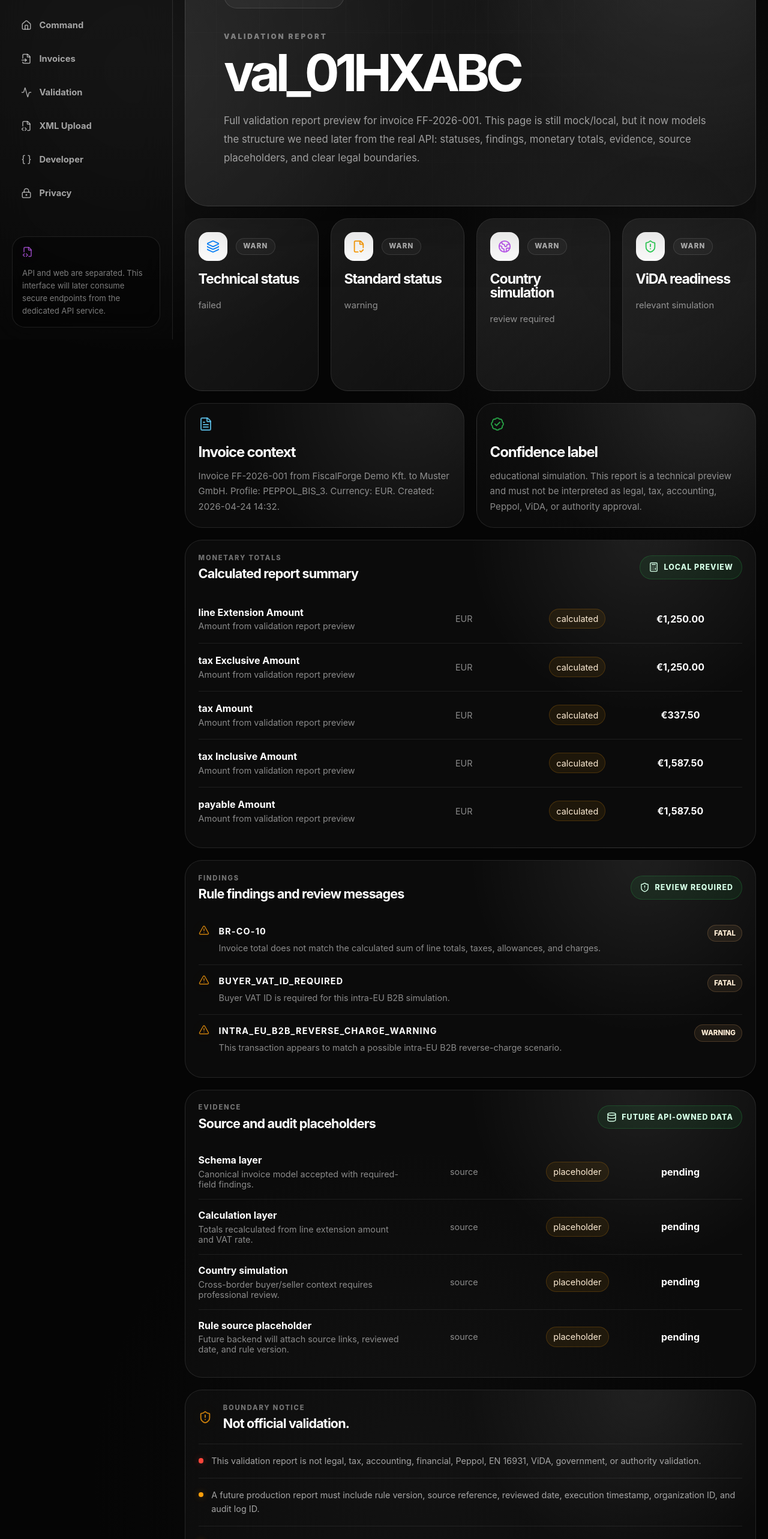
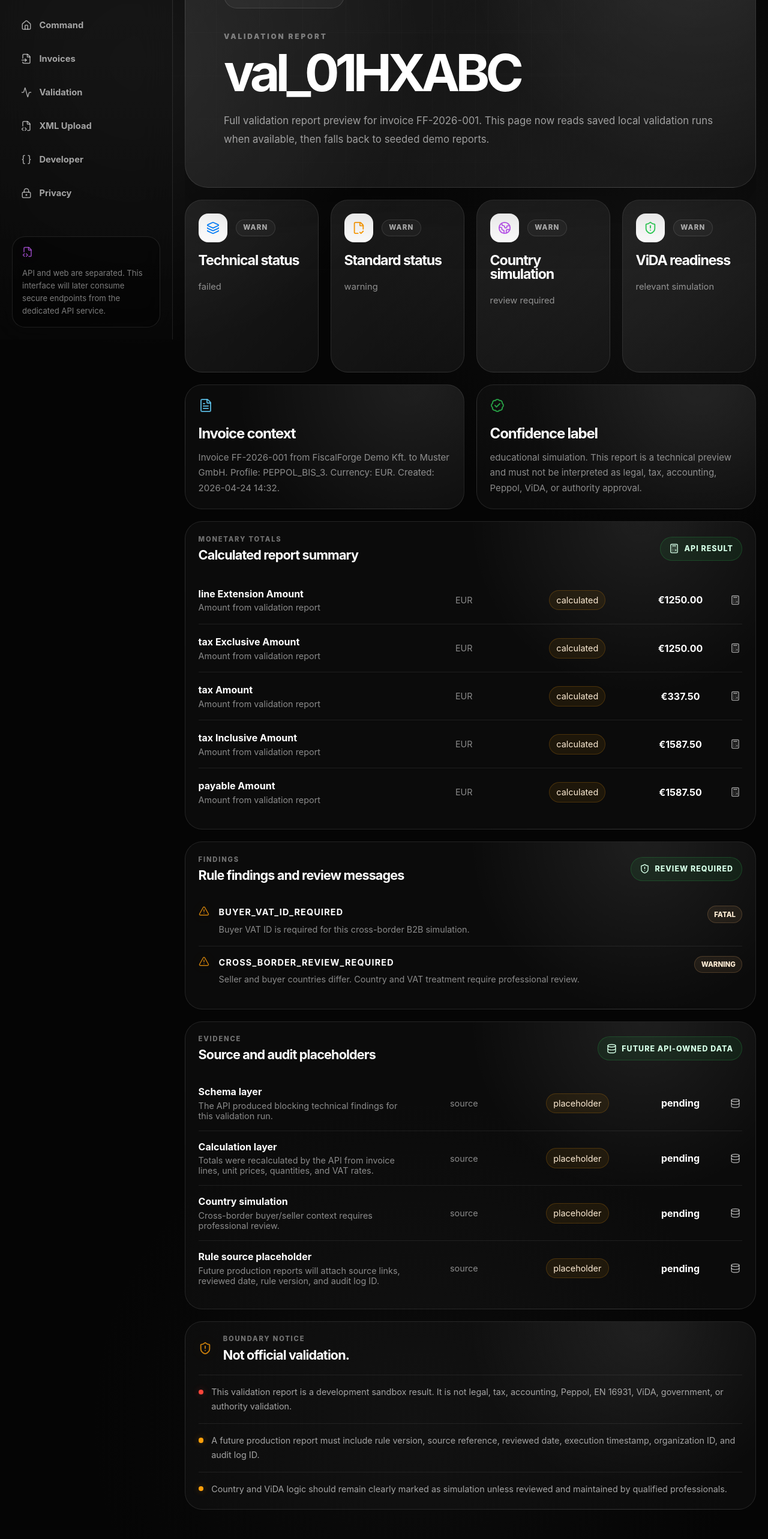
Before and after one commit to faiazrahman27/fiscalforgeeu, a Next.js app in the folder apps/web/: page /workspace/validation-runs/1 in a window 1280 px wide. Shown: the part 234-2800 px from the top of the page at 60% size. Built offline with nearby package versions, Linux system fonts and the light colour scheme.

Commit message:
Store API validation runs in local history

```diff
--- a/apps/web/app/workspace/validation-runs/[id]/page.tsx
+++ b/apps/web/app/workspace/validation-runs/[id]/page.tsx
@@ -1,4 +1,8 @@
+"use client";
+
+import { useEffect, useMemo, useState } from "react";
 import Link from "next/link";
+import { useParams } from "next/navigation";
 import {
   AlertTriangle,
   ArrowLeft,
@@ -11,10 +15,50 @@ import {
   Layers3,
   ShieldAlert
 } from "lucide-react";
-import { validationFindings } from "../../../../lib/mock-data";
 
-const validationRunDetails = {
-  val_01HXABC: {
+type FindingSeverity = "info" | "warning" | "fatal";
+
+type ValidationFinding = {
+  code: string;
+  severity: FindingSeverity;
+  message: string;
+};
+
+type ValidationTotals = {
+  lineExtensionAmount: string;
+  taxExclusiveAmount: string;
+  taxAmount: string;
+  taxInclusiveAmount: string;
+  payableAmount: string;
+};
+
+type SavedValidationRun = {
+  id: string;
+  invoiceNumber: string;
+  buyer: string;
+  seller: string;
+  createdAt: string;
+  technicalStatus: string;
+  standardStatus: string;
+  countrySimulationStatus: string;
+  vidaReadinessStatus: string;
+  confidence: string;
+  profile: string;
+  currency: string;
+  totals: ValidationTotals;
+  findings: ValidationFinding[];
+  disclaimer: string;
+};
+
+type EvidenceItem = {
+  label: string;
+  value: string;
+};
+
+const VALIDATION_RUN_STORAGE_KEY = "fiscalforge.eu.validationRuns.local";
+
+const fallbackRuns: SavedValidationRun[] = [
+  {
     id: "val_01HXABC",
     invoiceNumber: "FF-2026-001",
     buyer: "Muster GmbH",
@@ -28,32 +72,29 @@ const validationRunDetails = {
     profile: "PEPPOL_BIS_3",
     currency: "EUR",
     totals: {
-      lineExtensionAmount: "1,250.00",
-      taxExclusiveAmount: "1,250.00",
+      lineExtensionAmount: "1250.00",
+      taxExclusiveAmount: "1250.00",
       taxAmount: "337.50",
-      taxInclusiveAmount: "1,587.50",
-      payableAmount: "1,587.50"
+      taxInclusiveAmount: "1587.50",
+      payableAmount: "1587.50"
     },
-    evidence: [
+    findings: [
       {
-        label: "Schema layer",
-        value: "Canonical invoice model accepted with required-field findings."
+        code: "BUYER_VAT_ID_REQUIRED",
+        severity: "fatal",
+        message: "Buyer VAT ID is required for this cross-border B2B simulation."
       },
       {
-        label: "Calculation layer",
-        value: "Totals recalculated from line extension amount and VAT rate."
+        code: "CROSS_BORDER_REVIEW_REQUIRED",
+        severity: "warning",
+        message:
+          "Seller and buyer countries differ. Country and VAT treatment require professional review."
+      }
+    ],
+    disclaimer:
+      "This validation report is a development sandbox result. It is not legal, tax, accounting, Peppol, EN 16931, ViDA, government, or authority validation."
   },
   {
-        label: "Country simulation",
-        value: "Cross-border buyer/seller context requires professional review."
-      },
-      {
-        label: "Rule source placeholder",
-        value: "Future backend will attach source links, reviewed date, and rule version."
-      }
-    ]
-  },
-  val_01HXABD: {
     id: "val_01HXABD",
     invoiceNumber: "FF-2026-002",
     buyer: "Danube Consulting Kft.",
@@ -70,29 +111,14 @@ const validationRunDetails = {
       lineExtensionAmount: "800.00",
       taxExclusiveAmount: "800.00",
       taxAmount: "216.00",
-      taxInclusiveAmount: "1,016.00",
-      payableAmount: "1,016.00"
+      taxInclusiveAmount: "1016.00",
+      payableAmount: "1016.00"
     },
-    evidence: [
-      {
-        label: "Schema layer",
-        value: "Required browser-side fields are available."
+    findings: [],
+    disclaimer:
+      "This validation report is a technical preview. It is not legal, tax, accounting, Peppol, EN 16931, ViDA, government, or authority validation."
   },
   {
-        label: "Calculation layer",
-        value: "Totals are internally consistent in the local preview."
-      },
-      {
-        label: "Country simulation",
-        value: "Domestic transaction context. No cross-border simulation applied."
-      },
-      {
-        label: "Rule source placeholder",
-        value: "Future backend will attach source links, reviewed date, and rule version."
-      }
-    ]
-  },
-  val_01HXABE: {
     id: "val_01HXABE",
     invoiceNumber: "FF-2026-003",
     buyer: "Nordic Trade AB",
@@ -106,47 +132,56 @@ const validationRunDetails = {
     profile: "PEPPOL_BIS_3",
     currency: "EUR",
     totals: {
-      lineExtensionAmount: "2,400.00",
-      taxExclusiveAmount: "2,400.00",
+      lineExtensionAmount: "2400.00",
+      taxExclusiveAmount: "2400.00",
       taxAmount: "0.00",
-      taxInclusiveAmount: "2,400.00",
-      payableAmount: "2,400.00"
+      taxInclusiveAmount: "2400.00",
+      payableAmount: "2400.00"
     },
-    evidence: [
+    findings: [
       {
-        label: "Schema layer",
-        value: "Canonical invoice model accepted for local preview."
-      },
-      {
-        label: "Calculation layer",
-        value: "Reverse-charge style scenario simulated with professional review notice."
-      },
-      {
-        label: "Country simulation",
-        value: "Cross-border buyer/seller context requires professional review."
-      },
-      {
-        label: "Rule source placeholder",
-        value: "Future backend will attach source links, reviewed date, and rule version."
+        code: "CROSS_BORDER_REVIEW_REQUIRED",
+        severity: "warning",
+        message:
+          "Seller and buyer countries differ. Country and VAT treatment require professional review."
       }
-    ]
+    ],
+    disclaimer:
+      "This validation report is an educational simulation. It is not legal, tax, accounting, Peppol, EN 16931, ViDA, government, or authority validation."
   }
-};
+];
 
-type ValidationRunId = keyof typeof validationRunDetails;
+function readStoredValidationRuns() {
+  if (typeof window === "undefined") {
+    return fallbackRuns;
+  }
 
-type PageProps = {
-  params: Promise<{
-    id: string;
-  }>;
-};
+  const storedValue = window.localStorage.getItem(VALIDATION_RUN_STORAGE_KEY);
+
+  if (!storedValue) {
+    return fallbackRuns;
+  }
+
+  try {
+    const parsed = JSON.parse(storedValue);
+
+    if (!Array.isArray(parsed)) {
+      return fallbackRuns;
+    }
+
+    return parsed as SavedValidationRun[];
+  } catch {
+    return fallbackRuns;
+  }
+}
 
 function getStatusTone(status: string) {
   if (
     status === "passed" ||
     status === "ready" ||
     status === "not_relevant" ||
-    status === "technical_preview"
+    status === "technical_preview" ||
+    status === "technical"
   ) {
     return "good";
   }
@@ -154,17 +189,56 @@ function getStatusTone(status: string) {
   return "warn";
 }
 
-function getRunById(id: string) {
-  if (id in validationRunDetails) {
-    return validationRunDetails[id as ValidationRunId];
+function formatStatus(status: string) {
+  return status.replaceAll("_", " ");
 }
 
-  return validationRunDetails.val_01HXABC;
+function buildEvidence(run: SavedValidationRun): EvidenceItem[] {
+  return [
+    {
+      label: "Schema layer",
+      value:
+        run.technicalStatus === "passed"
+          ? "The API accepted the request payload and produced a validation result."
+          : "The API produced blocking technical findings for this validation run."
+    },
+    {
+      label: "Calculation layer",
+      value:
+        "Totals were recalculated by the API from invoice lines, unit prices, quantities, and VAT rates."
+    },
+    {
+      label: "Country simulation",
+      value:
+        run.countrySimulationStatus === "review_required"
+          ? "Cross-border buyer/seller context requires professional review."
+          : "No cross-border country simulation was applied for this run."
+    },
+    {
+      label: "Rule source placeholder",
+      value:
+        "Future production reports will attach source links, reviewed date, rule version, and audit log ID."
+    }
+  ];
 }
 
-export default async function ValidationRunDetailPage({ params }: PageProps) {
-  const { id } = await params;
-  const run = getRunById(id);
+function findRunById(runs: SavedValidationRun[], id: string) {
+  return runs.find((run) => run.id === id) ?? fallbackRuns[0];
+}
+
+export default function ValidationRunDetailPage() {
+  const params = useParams<{ id: string }>();
+  const [runs, setRuns] = useState<SavedValidationRun[]>(fallbackRuns);
+
+  useEffect(() => {
+    setRuns(readStoredValidationRuns());
+  }, []);
+
+  const run = useMemo(() => {
+    return findRunById(runs, params.id);
+  }, [runs, params.id]);
+
+  const evidence = useMemo(() => buildEvidence(run), [run]);
 
   return (
     <div className="workspace-page">
@@ -177,10 +251,9 @@ export default async function ValidationRunDetailPage({ params }: PageProps) {
         <p className="workspace-kicker">Validation report</p>
         <h2>{run.id}</h2>
         <p>
-          Full validation report preview for invoice {run.invoiceNumber}. This page is
-          still mock/local, but it now models the structure we need later from the real
-          API: statuses, findings, monetary totals, evidence, source placeholders, and
-          clear legal boundaries.
+          Full validation report preview for invoice {run.invoiceNumber}. This page
+          now reads saved local validation runs when available, then falls back to
+          seeded demo reports.
         </p>
       </section>
 
@@ -191,7 +264,7 @@ export default async function ValidationRunDetailPage({ params }: PageProps) {
           </div>
           <span>{getStatusTone(run.technicalStatus)}</span>
           <h3>Technical status</h3>
-          <p>{run.technicalStatus.replaceAll("_", " ")}</p>
+          <p>{formatStatus(run.technicalStatus)}</p>
         </div>
 
         <div className="validation-run-layer">
@@ -200,7 +273,7 @@ export default async function ValidationRunDetailPage({ params }: PageProps) {
           </div>
           <span>{getStatusTone(run.standardStatus)}</span>
           <h3>Standard status</h3>
-          <p>{run.standardStatus.replaceAll("_", " ")}</p>
+          <p>{formatStatus(run.standardStatus)}</p>
         </div>
 
         <div className="validation-run-layer">
@@ -209,7 +282,7 @@ export default async function ValidationRunDetailPage({ params }: PageProps) {
           </div>
           <span>{getStatusTone(run.countrySimulationStatus)}</span>
           <h3>Country simulation</h3>
-          <p>{run.countrySimulationStatus.replaceAll("_", " ")}</p>
+          <p>{formatStatus(run.countrySimulationStatus)}</p>
         </div>
 
         <div className="validation-run-layer">
@@ -218,7 +291,7 @@ export default async function ValidationRunDetailPage({ params }: PageProps) {
           </div>
           <span>{getStatusTone(run.vidaReadinessStatus)}</span>
           <h3>ViDA readiness</h3>
-          <p>{run.vidaReadinessStatus.replaceAll("_", " ")}</p>
+          <p>{formatStatus(run.vidaReadinessStatus)}</p>
         </div>
       </section>
 
@@ -236,9 +309,9 @@ export default async function ValidationRunDetailPage({ params }: PageProps) {
           <BadgeCheck size={24} />
           <h3>Confidence label</h3>
           <p>
-            {run.confidence.replaceAll("_", " ")}. This report is a technical preview
-            and must not be interpreted as legal, tax, accounting, Peppol, ViDA, or
-            authority approval.
+            {formatStatus(run.confidence)}. This report is a technical preview and must
+            not be interpreted as legal, tax, accounting, Peppol, ViDA, or authority
+            approval.
           </p>
         </div>
       </section>
@@ -252,7 +325,7 @@ export default async function ValidationRunDetailPage({ params }: PageProps) {
 
           <div className="confidence-label">
             <Calculator size={17} />
-            local preview
+            API result
           </div>
         </div>
 
@@ -261,7 +334,7 @@ export default async function ValidationRunDetailPage({ params }: PageProps) {
             <div className="workspace-table-row" key={label}>
               <div>
                 <strong>{label.replaceAll(/([A-Z])/g, " $1").trim()}</strong>
-                <span>Amount from validation report preview</span>
+                <span>Amount from validation report</span>
               </div>
 
               <div>
@@ -273,6 +346,8 @@ export default async function ValidationRunDetailPage({ params }: PageProps) {
               </div>
 
               <strong>€{value}</strong>
+
+              <Calculator size={17} />
             </div>
           ))}
         </div>
@@ -287,12 +362,24 @@ export default async function ValidationRunDetailPage({ params }: PageProps) {
 
           <div className="confidence-label">
             <ShieldAlert size={17} />
-            review required
+            {run.findings.length > 0 ? "review required" : "no findings"}
           </div>
         </div>
 
         <div className="finding-console-list">
-          {validationFindings.map((item) => (
+          {run.findings.length === 0 ? (
+            <div className="finding-console-row">
+              <BadgeCheck size={18} />
+
+              <div>
+                <strong>NO_FINDINGS_RETURNED</strong>
+                <p>The API did not return any findings for this validation run.</p>
+              </div>
+
+              <span>info</span>
+            </div>
+          ) : (
+            run.findings.map((item) => (
               <div className="finding-console-row" key={item.code}>
                 <AlertTriangle size={18} />
 
@@ -303,7 +390,8 @@ export default async function ValidationRunDetailPage({ params }: PageProps) {
 
                 <span>{item.severity}</span>
               </div>
-          ))}
+            ))
+          )}
         </div>
       </section>
 
@@ -321,7 +409,7 @@ export default async function ValidationRunDetailPage({ params }: PageProps) {
         </div>
 
         <div className="workspace-table">
-          {run.evidence.map((item) => (
+          {evidence.map((item) => (
             <div className="workspace-table-row" key={item.label}>
               <div>
                 <strong>{item.label}</strong>
@@ -337,6 +425,8 @@ export default async function ValidationRunDetailPage({ params }: PageProps) {
               </div>
 
               <strong>pending</strong>
+
+              <Database size={17} />
             </div>
           ))}
         </div>
@@ -355,10 +445,7 @@ export default async function ValidationRunDetailPage({ params }: PageProps) {
         <div className="alert-list">
           <div className="alert-item">
             <span />
-            <p>
-              This validation report is not legal, tax, accounting, financial, Peppol,
-              EN 16931, ViDA, government, or authority validation.
-            </p>
+            <p>{run.disclaimer}</p>
           </div>
 
           <div className="alert-item">
```
Also changed, not shown: apps/web/app/workspace/invoices/new/invoice-editor-client.tsx (+108 -4 lines), apps/web/app/workspace/validation-runs/page.tsx (+188 -33 lines). Lines whose indentation alone changed are shown as unchanged.
